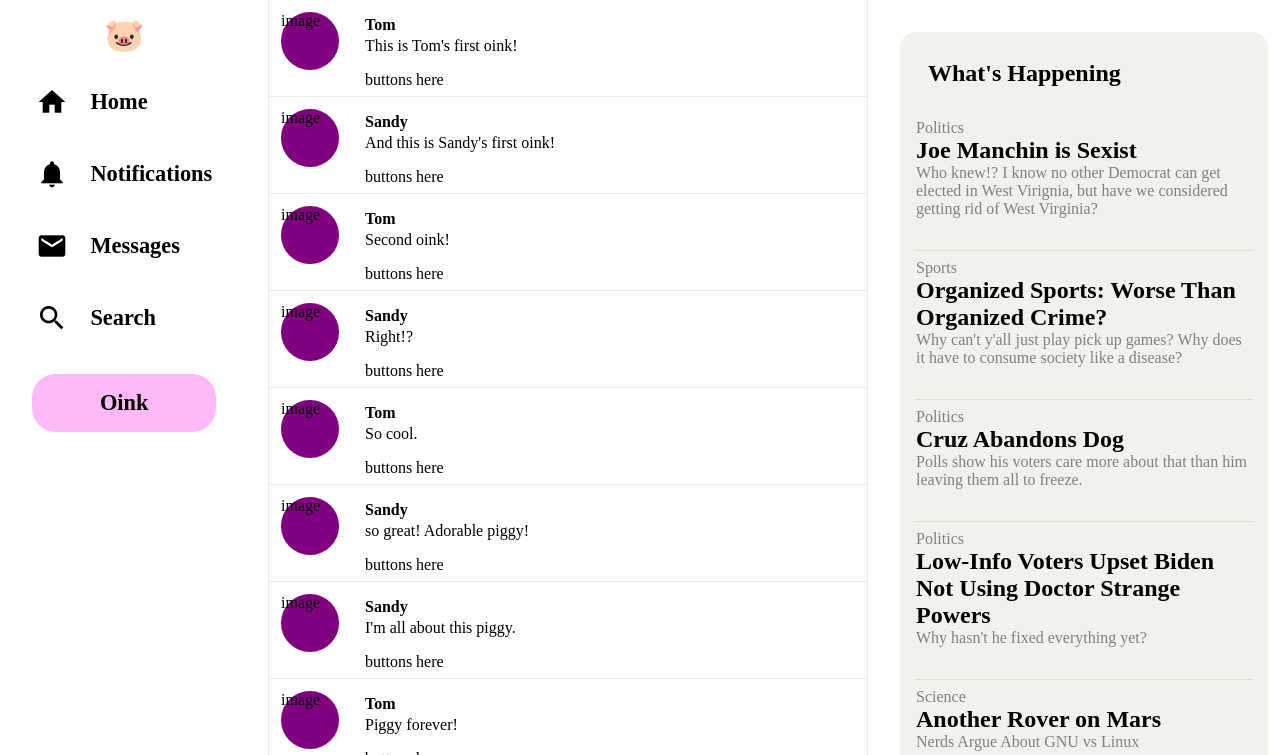
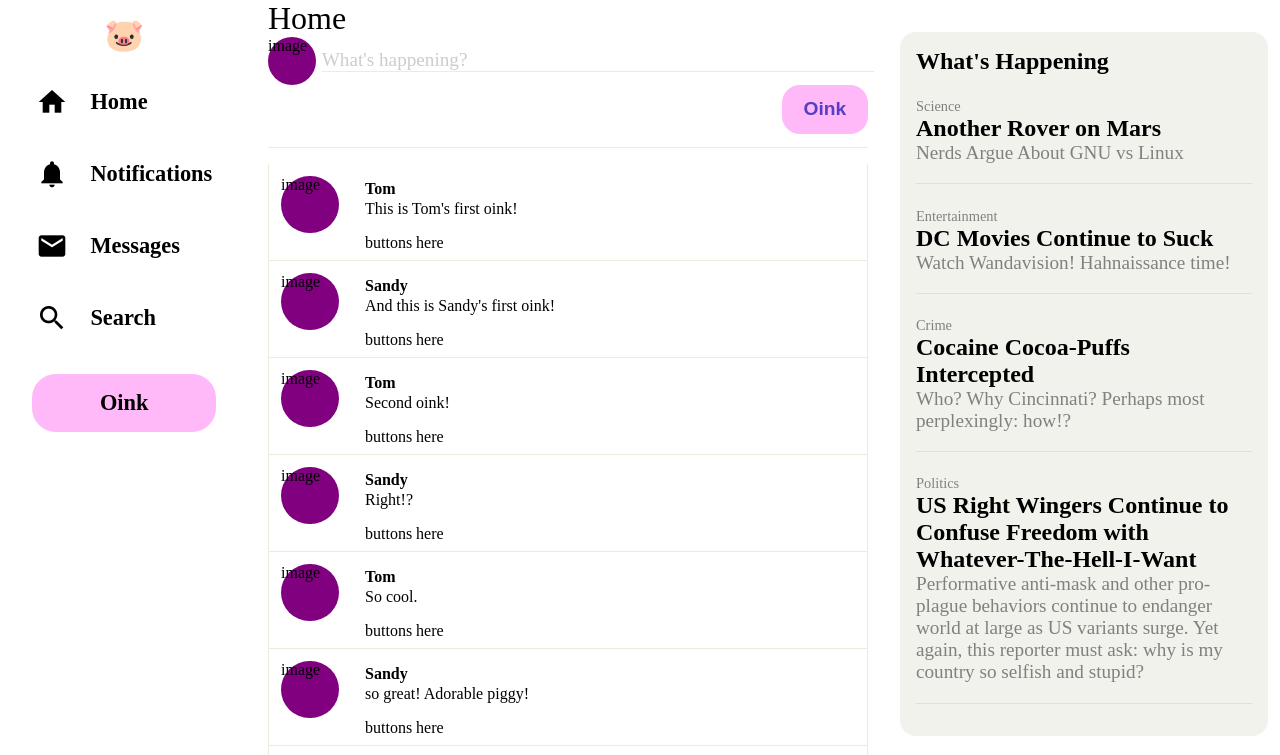
Before and after one commit to ApothecaryOfLight/Oinker, a plain HTML site: page frontend/index.html in a window 1280 px wide. Shown: the top 755 px of the page. Drawn offline with Linux system fonts and the light colour scheme.

Commit message:
Added additional styling. Added javascript to mimic new post interface accurately.

```diff
--- a/frontend/index.html
+++ b/frontend/index.html
@@ -62,7 +62,24 @@
       </div>
     </div>
     <div id="main_container">
-      <div id="timeline_container"></div>
+      <div id="home_container">
+        <div id="home_container_title">Home</div>
+        <div id="new_oink_container">
+          <div id="new_oink_icon_container">
+            <div id="new_oink_icon">image</div>
+          </div>
+          <div id="new_oink_message_container">
+            <div contenteditable id="new_oink_message" type="text" placeholder="What's Happening?">
+              What's happening?
+            </div>
+          </div>
+          <div id="new_oink_button_container">
+            <button id="new_oink_button">Oink</button>
+          </div>
+        </div>
+        <div id="timeline_container">
+        </div>
+      </div>
       <div id="notifcation_container"></div>
       <div id="messages_container"></div>
     </div>
--- a/frontend/script.js
+++ b/frontend/script.js
@@ -5,7 +5,28 @@ console.log( "Yipee!" );
 window.addEventListener( 'load', (event)=> {
   render_timeline( fake_data.oinks );
   render_whats_happening( fake_data.news );
+  attach_to_new_oink();
 });
+
+function attach_to_new_oink() {
+  const new_oink_message = document.getElementById("new_oink_message");
+  new_oink_message.onkeydown = (event) => {
+    if( new_oink_message.innerText == "What's happening?" ) {
+      new_oink_message.innerText = "";
+      new_oink_message.style.color = "black";
+    }
+  };
+  new_oink_message.onclick = (event) => {
+console.dir( new_oink_message );
+    let range = document.createRange();
+    let sel = window.getSelection();
+    range.setStart( new_oink_message.childNodes[0], new_oink_message.childNodes[1] );
+    range.collapse( true );
+    sel.removeAllRanges();
+    sel.addRange( range );
+    new_oink_message.style["caret-color"] = "black";
+  };
+}
 
 
 let fake_data = {
@@ -57,26 +78,6 @@ let fake_data = {
   ],
   news : [
     {
-      topic: "Politics",
-      headline: "Joe Manchin is Sexist",
-      message: "Who knew!? I know no other Democrat can get elected in West Virignia, but have we considered getting rid of West Virginia?"
-    },
-    {
-      topic: "Sports",
-      headline: "Organized Sports: Worse Than Organized Crime?",
-      message: "Why can\'t y\'all just play pick up games? Why does it have to consume society like a disease?"
-    },
-    {
-      topic: "Politics",
-      headline: "Cruz Abandons Dog",
-      message: "Polls show his voters care more about that than him leaving them all to freeze."
-    },
-    {
-      topic: "Politics",
-      headline: "Low-Info Voters Upset Biden Not Using Doctor Strange Powers",
-      message: "Why hasn\'t he fixed everything yet?"
-    },
-    {
       topic: "Science",
       headline: "Another Rover on Mars",
       message: "Nerds Argue About GNU vs Linux"
@@ -95,11 +96,6 @@ let fake_data = {
       topic: "Politics",
       headline: "US Right Wingers Continue to Confuse Freedom with Whatever-The-Hell-I-Want",
       message: "Performative anti-mask and other pro-plague behaviors continue to endanger world at large as US variants surge. Yet again, this reporter must ask: why is my country so selfish and stupid?"
-    },
-    {
-      topic: "Entertainment",
-      headline: "Judas and the Black Messiah",
-      message: "Actually happened almost exactly as depicted. Compare with West Wing and other Sorkin ventures, which have absolutely no relation to reality. Discuss."
     }
   ]
 }
@@ -126,7 +122,7 @@ function render_timeline( inTimeline ) {
       "</div>"
   }
 
-  const main_container = document.getElementById("main_container");
+  const main_container = document.getElementById("timeline_container");
   main_container.innerHTML = div;
 }
 
--- a/frontend/style.css
+++ b/frontend/style.css
@@ -186,7 +186,7 @@ body {
 #opt_container {
   grid-column: 4;
   width: 100%;
-  height: 100vh;
+  height: 100%;
 }
 
 /*Google icons*/
@@ -194,8 +194,74 @@ body {
   font-size: 32px;
 }
 
+/*New Oink*/
+#new_oink_container {
+  display: grid;
+  grid-template-columns: 3em auto;
+  margin-bottom: 1em;
+  padding-bottom: .8em;
+  border-bottom: 1px #99996633 solid;
+}
+#new_oink_icon_container {
+  width: 3em;
+  height: 3em;
+  grid-column: 1;
+}
+#new_oink_icon {
+  border-radius: 50%;
+  background: purple;
+  height: 100%;
+  width: 100%;
+}
+#new_oink_message_container {
+  grid-column: 2;
+  display: flex;
+  flex-direction: column;
+}
+#new_oink_message {
+  margin-top: .6em;
+  margin-left: .3em;
+  border: 0px;
+  font-size: 1.2em;
+  outline: none;
+  width: 100%;
+  overflow-wrap: anywhere;
+  border-bottom: 1px #99996633 solid;
+  color: #80808066;
+}
+/*#new_oink_message:focus {
+  color: black;
+}*/
+/*#new_oink_message::placeholder {
+  color: #80808066;
+}*/
+#new_oink_button_container {
+  width: 100%;
+  grid-column: 2;
+  display: flex;
+  flex-direction: column;
+}
+#new_oink_button {
+  border-radius: 18px;
+  background-color: #FFB8F8;
+  border: 0px;
+  font-size: 1.2em;
+  font-weight: bold;
+  color: #0000AAAA;
+  padding: .7em;
+  width: 4.5em;
+  align-self: flex-end;
+  cursor: pointer;
+}
+#new_oink_button:hover {
+  background-color: #FFA8ED;
+}
+
 
 /*Oink*/
+#home_container_title {
+  font-size: 2em;
+}
 .oink {
   display: grid;
   grid-template-rows: 2em 4em auto;
@@ -268,28 +334,32 @@ body {
   background-color: #99996620;
   padding: 1em;
   margin-left: 2em;
+  margin-bottom: 4em;
 }
 .news_items_title {
   font-size: 1.5em;
   font-weight: bold;
-  padding-top: .5em;
-  padding-bottom: 1em;
-  padding-left: .5em;
+/*  padding-top: .5em;
+  padding-bottom: .5em;
+  padding-left: .5em;*/
 }
 .news_item_container {
   border-bottom: 1px #99996633 solid;
   display: flex;
   flex-direction: column;
+  margin-top: 1em;
 }
 .news_item_topic {
   margin-top: .5em;
   color: grey;
+  font-size: .9em;
 }
 .news_item_headline {
   font-size: 1.5em;
   font-weight: bold;
 }
 .news_item_message {
-  margin-bottom: 2em;
+  margin-bottom: 1em;
+  font-size: 1.2em;
   color: grey;
 }
```
